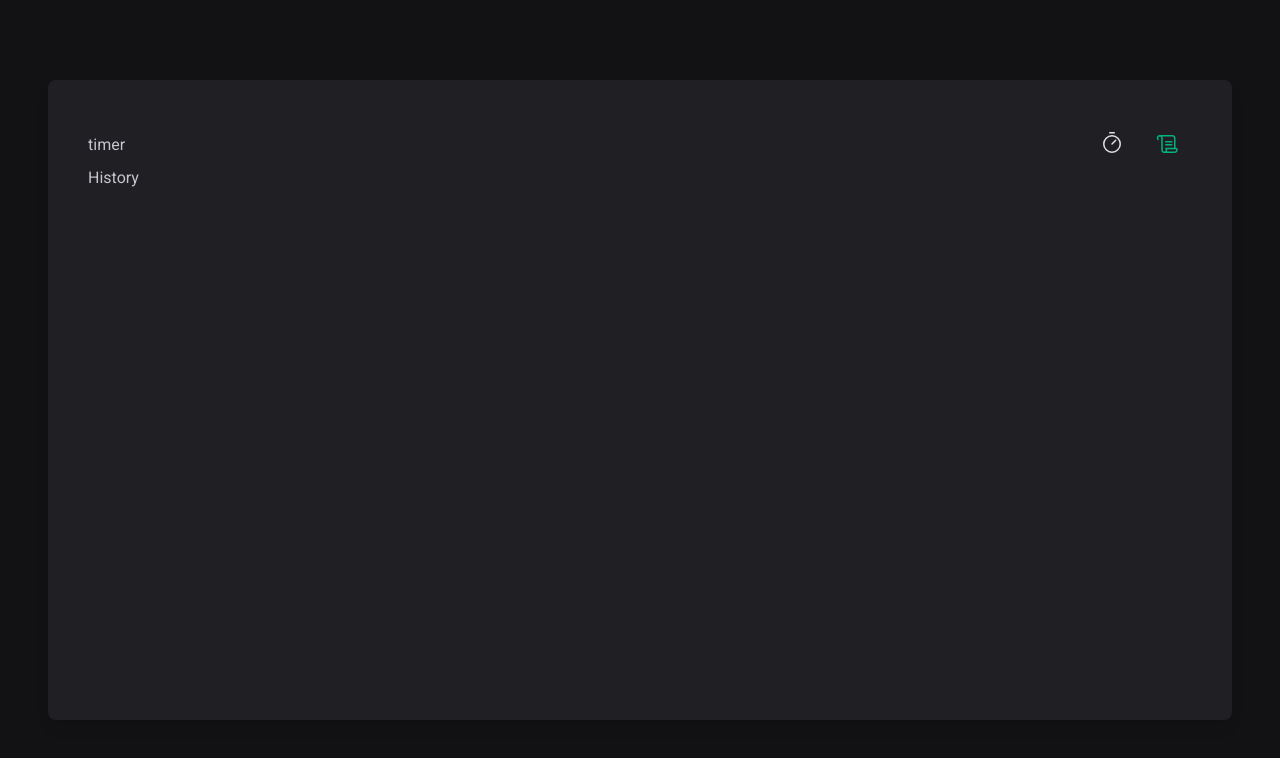
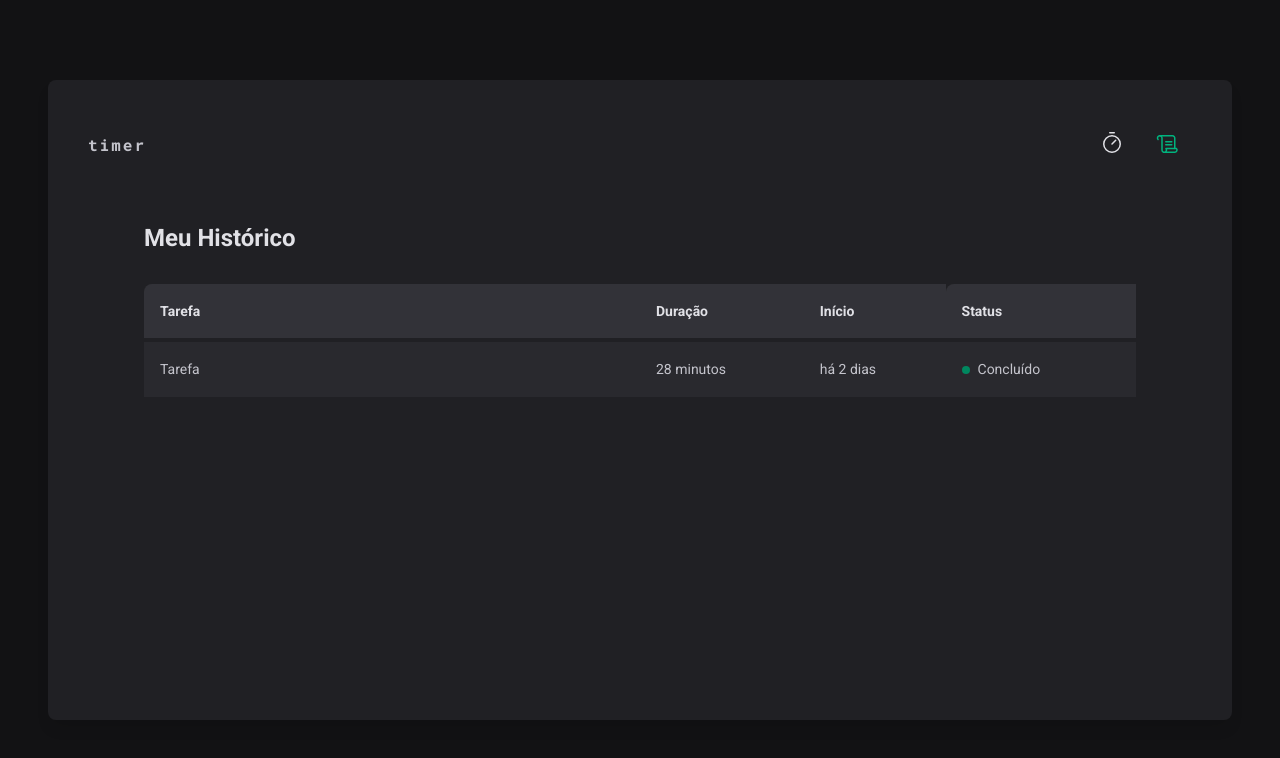
Before and after one commit to victordev13/ignite-2022-react-timer, a React (Vite) app: page /history in a window 1280 px wide. Shown: the top 758 px of the page. Built offline with nearby package versions, Linux system fonts and the light colour scheme.

Commit message:
feat: status component

```diff
--- a/src/components/Header/styles.ts
+++ b/src/components/Header/styles.ts
@@ -33,4 +33,10 @@
       }
     }
   }
+
+  span {
+    font-weight: bold;
+    font-family: 'Roboto Mono', monospace;
+    letter-spacing: 2px;
+  }
 `
--- a/src/pages/History/index.tsx
+++ b/src/pages/History/index.tsx
@@ -1,3 +1,29 @@
+import { HistoryContainer, HistoryList, Status } from './styles'
+
 export default function History() {
-  return <div>History</div>
+  return (
+    <HistoryContainer>
+      <h1>Meu Histórico</h1>
+      <HistoryList>
+        <table>
+          <thead>
+            <th>Tarefa</th>
+            <th>Duração</th>
+            <th>Início</th>
+            <th>Status</th>
+          </thead>
+          <tbody>
+            <tr>
+              <td>Tarefa</td>
+              <td>28 minutos</td>
+              <td>há 2 dias</td>
+              <td>
+                <Status type="completed">Concluído</Status>
+              </td>
+            </tr>
+          </tbody>
+        </table>
+      </HistoryList>
+    </HistoryContainer>
+  )
 }
--- /dev/null
+++ b/src/pages/History/styles.ts
@@ -0,0 +1,81 @@
+import styled from 'styled-components'
+
+export const HistoryContainer = styled.div`
+  flex: 1;
+  padding: 3.5rem;
+  display: flex;
+  flex-direction: column;
+
+  h1 {
+    font-size: 1.5rem;
+    color: ${(props) => props.theme['gray-100']};
+  }
+`
+export const HistoryList = styled.div`
+  flex: 1;
+  overflow: auto;
+  margin-top: 2rem;
+
+  table {
+    width: 100%;
+    border-collapse: collapse;
+    min-width: 600px;
+
+    th {
+      background-color: ${(props) => props.theme['gray-600']};
+      padding: 1rem;
+      text-align: left;
+      color: ${(props) => props.theme['gray-100']};
+      font-size: 0.875rem;
+      line-height: 1.6;
+
+      &:first-child,
+      &:last-child {
+        border-top-left-radius: 8px;
+        padding-right: 1.5rem;
+      }
+    }
+
+    td {
+      background-color: ${(props) => props.theme['gray-700']};
+      border-top: 4px solid ${(props) => props.theme['gray-800']};
+      padding: 1rem;
+
+      font-size: 0.875rem;
+      line-height: 1.6;
+
+      &:first-child {
+        width: 50%;
+        padding-left: 1rem;
+      }
+
+      &:last-child {
+        padding-right: 1.5rem;
+      }
+    }
+  }
+`
+
+const COLORS_OF_TYPES = {
+  inProgress: 'yellow-500',
+  interrupted: 'red-500',
+  completed: 'green-500',
+} as const
+
+interface StatusProps {
+  type: keyof typeof COLORS_OF_TYPES
+}
+
+export const Status = styled.span<StatusProps>`
+  display: flex;
+  align-items: center;
+  gap: 0.5rem;
+
+  &::before {
+    content: '';
+    border-radius: 50%;
+    width: 0.5rem;
+    height: 0.5rem;
+    background-color: ${(props) => props.theme[COLORS_OF_TYPES[props.type]]};
+  }
+`
```
